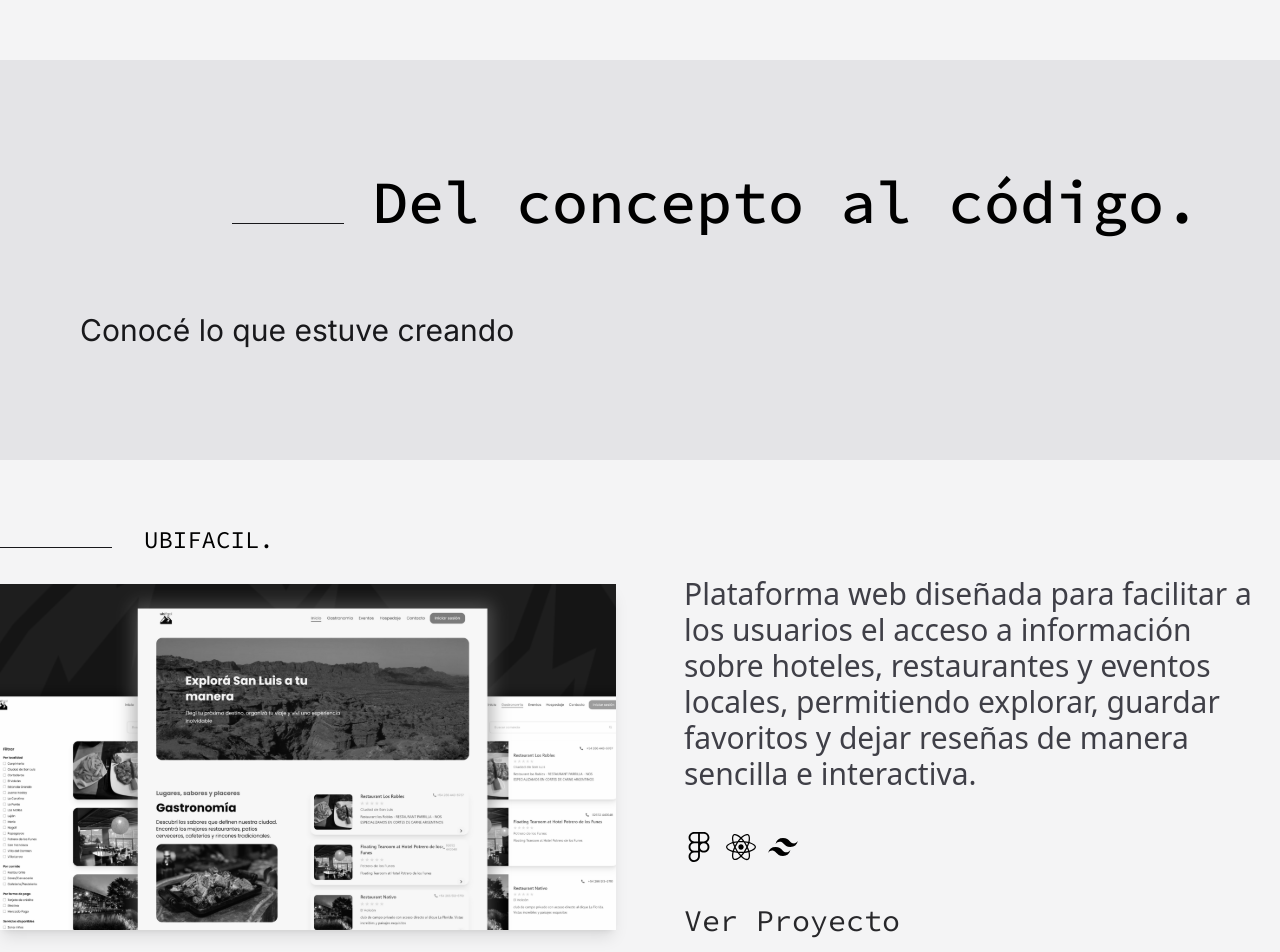
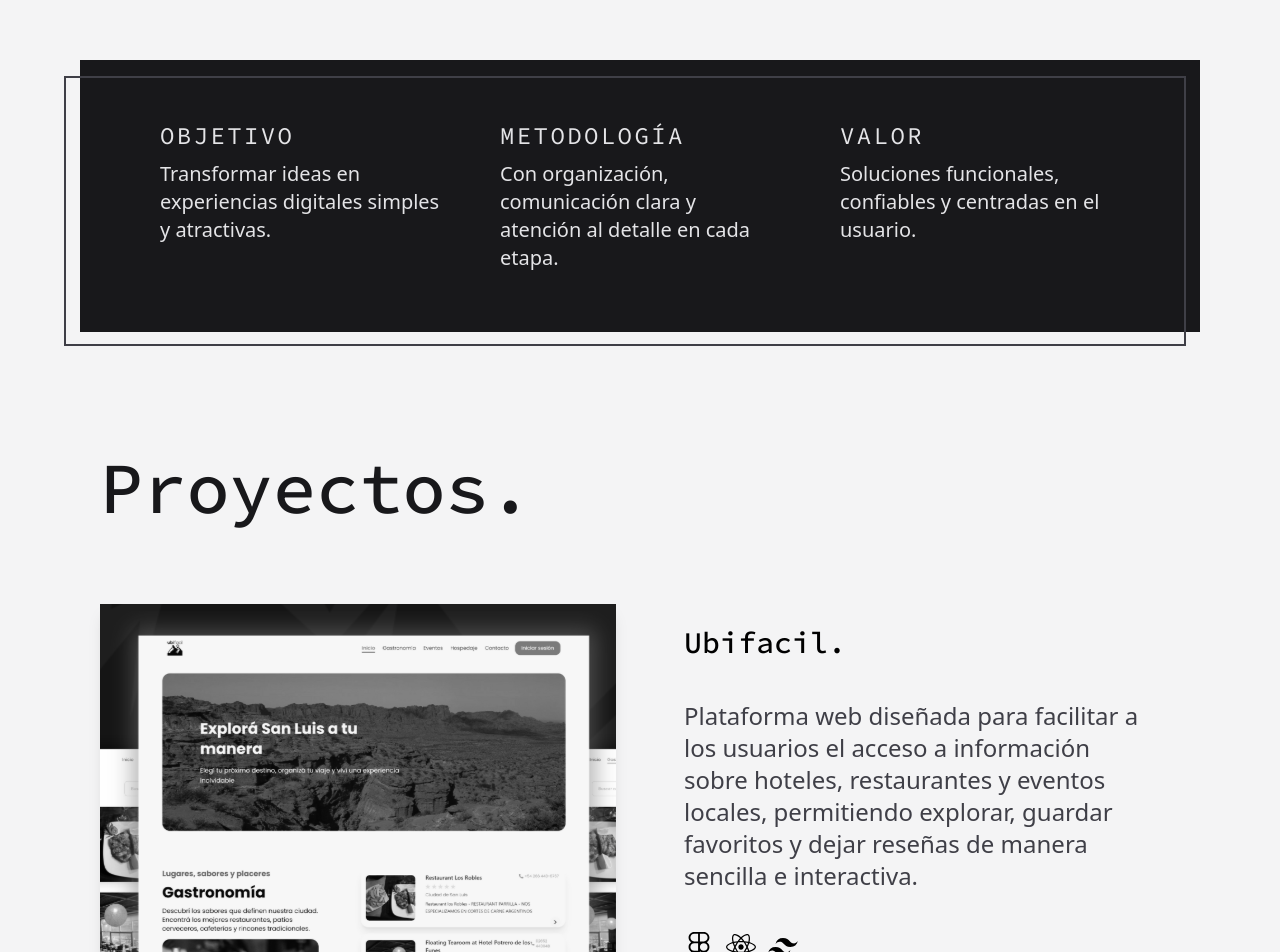
Before and after one commit to JaGo-1/react-portfolio, a React (Vite) app: page / in a window 1280 px wide. Shown: the part 740-1692 px from the top of the page. Built offline with nearby package versions, Linux system fonts and the light colour scheme.

Commit message:
refactor: redesign work section

```diff
--- a/src/pages/Works.jsx
+++ b/src/pages/Works.jsx
@@ -3,42 +3,69 @@ import { FaFigma, FaReact } from "react-icons/fa";
 import { RiTailwindCssFill } from "react-icons/ri";
 import HoverTooltip from "../components/HoverTooltip";
 
-const Works = () => {
+const TopInfo = () => {
   return (
-    <section className="w-full">
-      <div className="bg-zinc-200">
-        <div className="max-w-[1700px] m-auto h-[400px] py-16 px-8 lg:px-20 text-center md:text-start flex flex-col items-center justify-center gap-10">
-          <h4 className="inline-block relative text-4xl md:text-5xl lg:text-6xl font-srcpro font-medium before:content-[''] before:absolute before:bottom-2 before:-left-35 before:w-28 before:h-[1px] before:bg-zinc-900 lg:self-end">
-            Del concepto al código.
-          </h4>
-          <p className="mt-10 text-lg lg:text-3xl font-inter text-zinc-900 inline-block lg:self-start">
-            Conocé lo que estuve creando
+    <div className="bg-zinc-900 text-zinc-200 py-15 relative max-w-[1480px] m-auto">
+      <div className="max-w-[1700px] mx-auto grid grid-cols-1 md:grid-cols-3 gap-10 lg:gap-15 px-8 lg:px-20 text-center md:text-left relative">
+        <div>
+          <h6 className="font-srcpro text-xl xl:text-2xl tracking-widest mb-2">
+            OBJETIVO
+          </h6>
+          <p className="lg:text-lg xl:text-xl">
+            Transformar ideas en experiencias digitales simples y atractivas.
+          </p>
+        </div>
+
+        <div>
+          <h6 className="font-srcpro text-xl xl:text-2xl tracking-widest mb-2">
+            METODOLOGÍA
+          </h6>
+          <p className="lg:text-lg xl:text-xl">
+            Con organización, comunicación clara y atención al detalle en cada
+            etapa.
+          </p>
+        </div>
+
+        <div>
+          <h6 className="font-srcpro text-xl xl:text-2xl tracking-widest mb-2">
+            VALOR
+          </h6>
+          <p className="lg:text-lg xl:text-xl">
+            Soluciones funcionales, confiables y centradas en el usuario.
           </p>
         </div>
       </div>
 
-      {/* Project */}
-      <div className="bg-zinc-100 py-10 md:py-16">
-        <h5
-          className="relative inline-block text-2xl font-srcpro pl-36
-          before:content-[''] before:absolute before:bottom-2 before:left-0 before:w-28 before:h-[1px] before:bg-zinc-900"
-        >
-          UBIFACIL.
+      <div className="hidden lg:block absolute border-2 border-zinc-700 top-4 -left-4 right-[14px] bottom-[-14px] pointer-events-none"></div>
+    </div>
+  );
+};
+
+const Works = () => {
+  return (
+    <section className="w-full bg-zinc-100 lg:px-20">
+      <TopInfo />
+      {/* Project Section */}
+      <div className="bg-zinc-100 px-5 py-20 md:py-30">
+        <h5 className="text-4xl font-medium font-srcpro text-zinc-900 text-center md:text-left md:text-5xl lg:text-6xl xl:text-7xl  mb-10 md:mb-20">
+          Proyectos.
         </h5>
-
-        <div className="max-w-[1900px] mx-auto md:mx-0 grid md:grid-cols-2 gap-12 items-center mt-5">
+        <div className="mx-auto grid md:grid-cols-2 gap-12 items-start mt-5">
           {/* Image */}
-          <div className="shadow-lg overflow-hidden">
+          <div className="shadow-lg overflow-hidden h-full">
             <img
               src={ubifacil}
               alt="Ubifacil project picture"
-              className="w-full h-auto"
+              className="w-full h-full object-cover"
             />
           </div>
 
           {/* Description */}
-          <div className="text-left px-5 flex flex-col gap-10">
-            <p className="text-zinc-700 lg:text-3xl">
+          <div className="text-left px-5 py-5 flex flex-col gap-10">
+            <h5 className="text-xl md:text-2xl xl:text-3xl font-srcpro font-medium">
+              Ubifacil.
+            </h5>
+            <p className="text-zinc-700 md:text-lg xl:text-2xl max-w-2xl ">
               Plataforma web diseñada para facilitar a los usuarios el acceso a
               información sobre hoteles, restaurantes y eventos locales,
               permitiendo explorar, guardar favoritos y dejar reseñas de manera
@@ -54,8 +81,9 @@ const Works = () => {
               target="_blank"
               className="relative group w-fit font-srcpro"
             >
-              <p className=" text-zinc-800 lg:text-3xl">Ver Proyecto</p>
-              <span className="absolute left-0 -bottom-2 w-0 h-[2px] bg-zinc-800 transition-all duration-300 group-hover:w-full"></span>
+              <a className="bg-zinc-900 text-zinc-100 py-3 px-6 lg:text-lg xl:text-xl rounded-full transition-colors duration-200 hover:bg-zinc-800">
+                Ver Proyecto
+              </a>
             </a>
           </div>
         </div>
```
